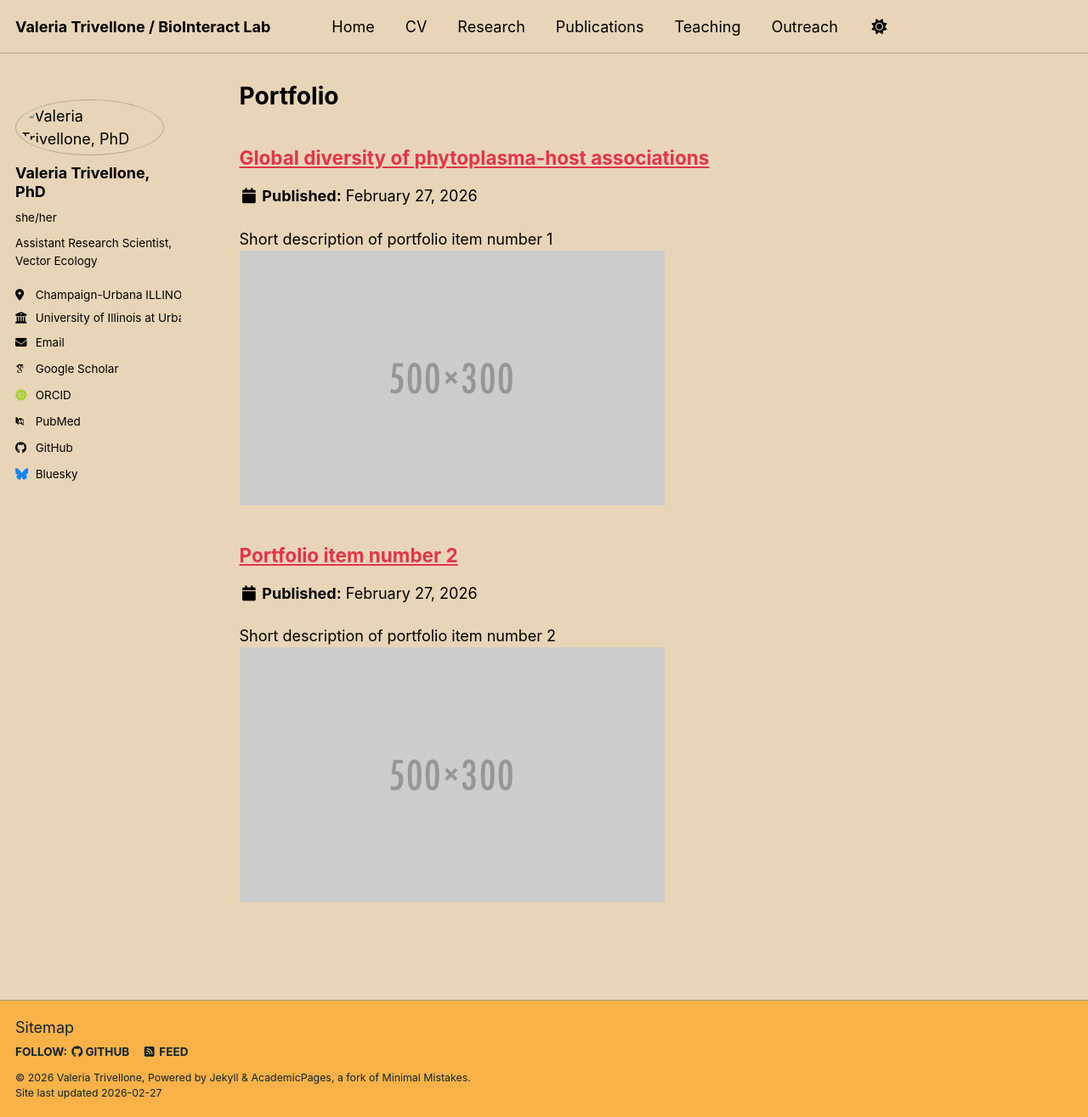
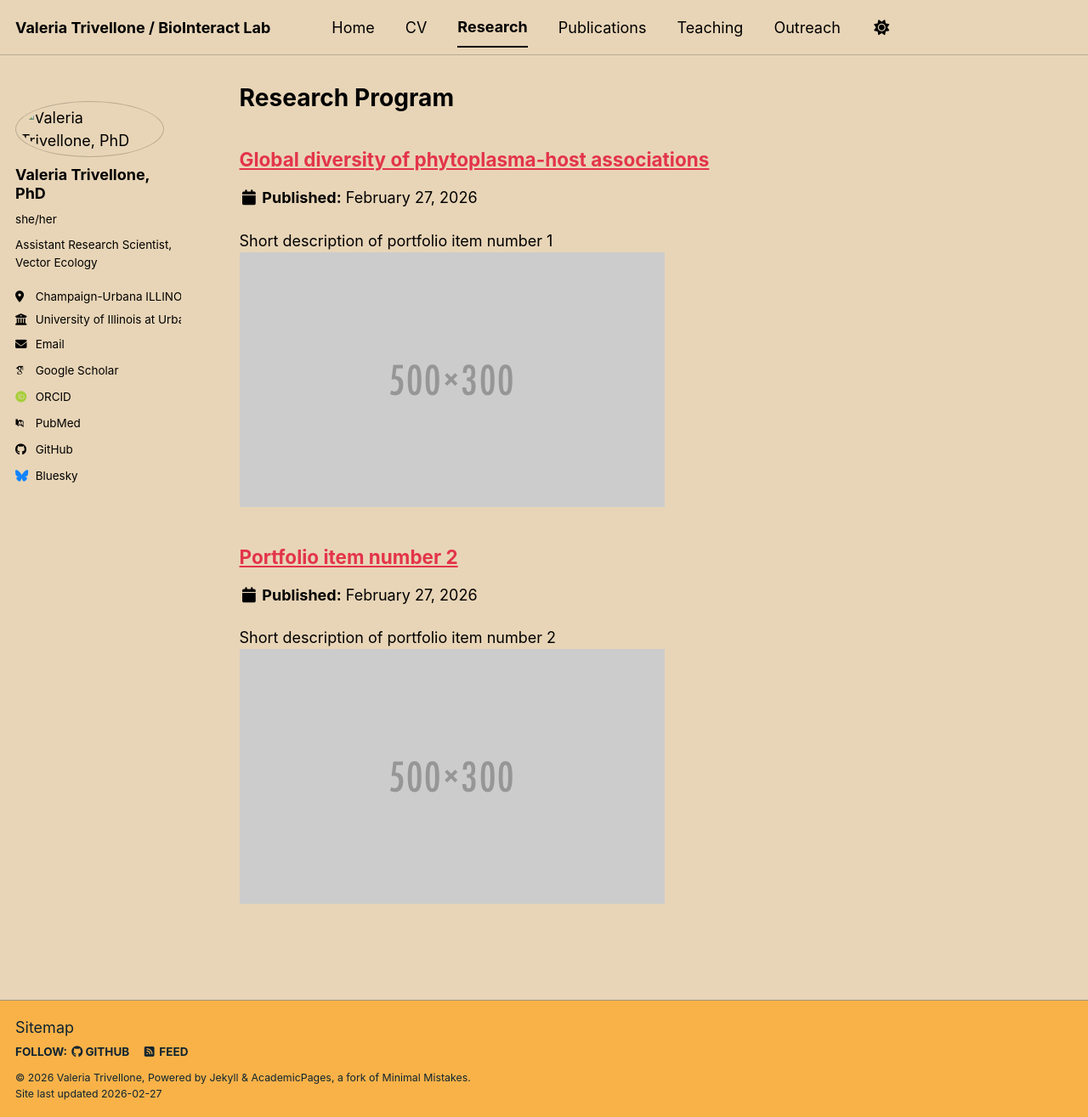
Before and after one commit to valeriatrivellone/valeriatrivellone.github.io, a Jekyll site: the page built from _pages/portfolio.html, in a window 1280 px wide and 1315 px high. Shown: the whole window at 85% size. Built offline with Jekyll 4.4.1, drawn with Linux system fonts in a browser that asks for light colours; some web fonts are replaced; a script bundle is joined from its source files by our own code; library files that are not in the unit come from our copies.

Commit message:
Update portfolio.html

```diff
--- a/_pages/portfolio.html
+++ b/_pages/portfolio.html
@@ -1,7 +1,7 @@
 ---
 layout: archive
-title: "Portfolio"
-permalink: /portfolio/
+title: "Research Program"
+permalink: /research/
 author_profile: true
 ---
 
```
